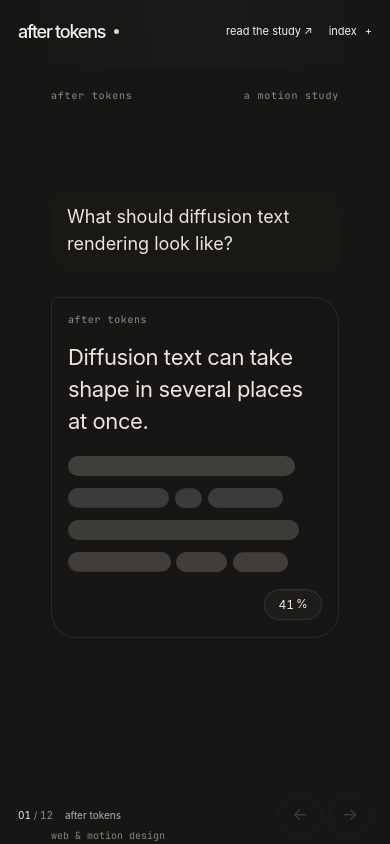
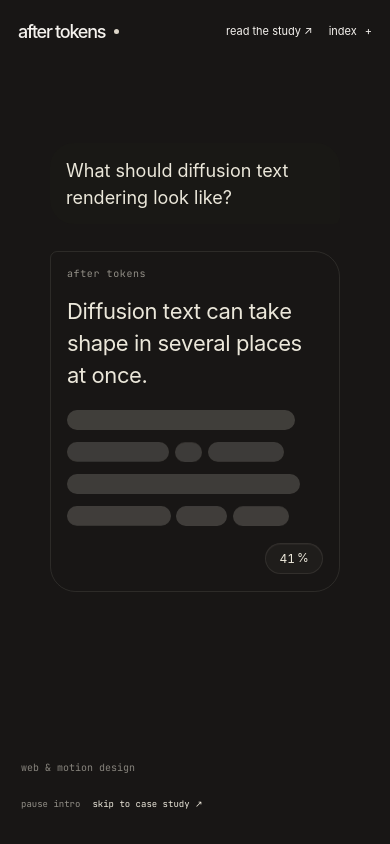
Before and after one commit to globalanomalyindex/after-tokens, a Next.js app: page / in a window 390 px wide. Built offline with nearby package versions, Linux system fonts and the light colour scheme.

Commit message:
Keep intro navigation accessible and stabilize the settling layout

```diff
--- a/components/presentation/case-study-experience.tsx
+++ b/components/presentation/case-study-experience.tsx
@@ -61,7 +61,8 @@ export function CaseStudyExperience({ reading }: { reading: ReactNode }) {
   }, [])
   const navigate = useCallback((next: number) => {
     const clamped = Math.max(0, Math.min(CHAPTERS.length - 1, next))
-    if (document.querySelector('[data-hero-canvas][role="dialog"]')) return
+    setOpeningDone(true)
+    pending.current = 0
     setDirection(clamped >= index ? 1 : -1)
     setIndex(clamped); setMenu(false)
     history.pushState(null, '', `${location.pathname}#${CHAPTERS[clamped]!.id}`)
@@ -169,7 +170,7 @@ export function CaseStudyExperience({ reading }: { reading: ReactNode }) {
           else if (Math.abs(dy) > 85 && !scrollable(start.target, dy)) navigate(index + Math.sign(dy))
         }}>
         <section data-slide-scroll tabIndex={0} key={chapter.id} className={`${styles.slide} ${index === 0 ? styles.openingSlide : ''}`} data-direction={direction} role="group" aria-roledescription="slide" aria-label={`${index + 1} of ${CHAPTERS.length}: ${chapter.label}`}>
-          {index === 0 ? <div className={styles.opening}><h1 className="sr-only">After Tokens — a different arrival for generated text</h1><HeroIntro onOpeningComplete={finishOpening} /></div> : <SlideContent index={index} read={read} />}
+          {index === 0 ? <div className={styles.opening}><h1 className="sr-only">After Tokens — a different arrival for generated text</h1><HeroIntro navigable onOpeningComplete={finishOpening} /></div> : <SlideContent index={index} read={read} />}
         </section>
       </div>
       <footer className={styles.footer}>
--- a/components/presentation/presentation.module.css
+++ b/components/presentation/presentation.module.css
@@ -189,3 +189,11 @@
   .colophonCredits .credit { margin-top: 0; }
 }
 @media (prefers-reduced-motion: reduce) { .studyArrow { transition: none; }.studyCta:hover .studyArrow { transform: none; } }
+
+/* The opening owns viewport geometry; a transformed slide ancestor would
+   change the containing block of its fixed canvas. */
+.openingSlide { animation: none; }
+.header { z-index: 10020; }
+.indexMenu { z-index: 10030; }
+.footerNavigation button { display: none; }
+@media (max-width: 900px) { .footerNavigation button { display: inline-block; } }
--- a/components/settle/hero-intro.module.css
+++ b/components/settle/hero-intro.module.css
@@ -74,3 +74,15 @@
   .controls { gap: 1.25rem; }
 }
 @media (prefers-reduced-motion: reduce) { .sceneControls, .sceneControls[data-visible="false"] { transition: none; }.reply, .cursor { animation: none; transition: none; } .controls button { transition: none; } }
+
+/* Reserve the scroll channel before docking so text never rewraps when
+   the shorter embedded scene starts overflowing. */
+.scene { scrollbar-gutter: stable both-edges; }
+.canvas[data-navigable='true'] { padding-top: 88px; }
+.canvas[data-navigable='true'] .topline { visibility: hidden; }
+@media (max-width: 900px) {
+  .canvas[data-navigable='true'] { padding-top: 70px; }
+}
+@media (max-width: 480px) {
+  .canvas[data-navigable='true'] { padding-top: 62px; }
+}
--- a/components/settle/hero-intro.tsx
+++ b/components/settle/hero-intro.tsx
@@ -40,7 +40,7 @@ const STATIC_ANSWER = INTRO.events.reduce(reduceSettle, createSettleState('sente
 type Presentation = 'pending' | 'fullscreen' | 'docking' | 'embedded'
 export const SkipOpeningContext = createContext(false)
 
-export function HeroIntro({ onOpeningComplete }: { onOpeningComplete?: (skipped: boolean) => void } = {}) {
+export function HeroIntro({ onOpeningComplete, navigable = false }: { onOpeningComplete?: (skipped: boolean) => void; navigable?: boolean } = {}) {
   const root = useRef<HTMLElement>(null)
   const slot = useRef<HTMLDivElement>(null)
   const canvas = useRef<HTMLDivElement>(null)
@@ -64,7 +64,7 @@ export function HeroIntro({ onOpeningComplete }: { onOpeningComplete?: (skipped:
   const { play, pause } = clock
   const expanded = presentation === 'fullscreen' || presentation === 'docking'
   const staticView = hydrated && (reduced || showStatic)
-  const introControlsVisible = presentation === 'fullscreen' && !clock.finished && !staticView
+  const introControlsVisible = !staticView && (navigable ? expanded : presentation === 'fullscreen' && !clock.finished)
   const paused = !hydrated || manualPause || (!expanded && !inView) || !documentVisible
   const active = !paused && !staticView && !clock.finished && presentation !== 'pending'
 
@@ -163,6 +163,11 @@ export function HeroIntro({ onOpeningComplete }: { onOpeningComplete?: (skipped:
     const element = canvas.current
     const focusTarget = root.current
     if (!expanded || !element) return
+    if (navigable) {
+      const escape = (event: KeyboardEvent) => { if (event.key === 'Escape') { event.preventDefault(); skip() } }
+      document.addEventListener('keydown', escape)
+      return () => document.removeEventListener('keydown', escape)
+    }
     const body = document.body, html = document.documentElement
     const x = window.scrollX, y = window.scrollY
     const bodyBefore = { position: body.style.position, top: body.style.top, left: body.style.left, width: body.style.width, overflow: body.style.overflow, paddingRight: body.style.paddingRight }
@@ -204,7 +209,7 @@ export function HeroIntro({ onOpeningComplete }: { onOpeningComplete?: (skipped:
       html.style.scrollBehavior = 'auto'; window.scrollTo(x, y); html.style.scrollBehavior = behavior
       focusTarget?.focus({ preventScroll: true })
     }
-  }, [expanded, skip])
+  }, [expanded, skip, navigable])
 
   const typed = staticView ? QUESTION : QUESTION.slice(0, LETTER_TIMES.filter((at) => at <= clock.elapsedMs).length)
   const replyVisible = staticView || clock.elapsedMs >= REPLY_AT_MS
@@ -216,7 +221,7 @@ export function HeroIntro({ onOpeningComplete }: { onOpeningComplete?: (skipped:
 
   return <figure ref={root} tabIndex={-1} className={styles.root} data-hero-intro data-presentation={presentation} data-elapsed-ms={Math.round(clock.elapsedMs)} data-static={staticView} data-paused={paused || staticView}>
     <div ref={slot} className={styles.slot}>
-      <div ref={canvas} tabIndex={-1} className={styles.canvas} data-hero-canvas data-presentation={presentation} data-demo role={expanded ? 'dialog' : undefined} aria-modal={expanded ? true : undefined} aria-labelledby={expanded ? titleId : undefined} style={{ '--hero-slot-width': slotWidth ? `${slotWidth}px` : '100%' } as CSSProperties}>
+      <div ref={canvas} tabIndex={-1} className={styles.canvas} data-hero-canvas data-presentation={presentation} data-demo data-navigable={navigable} role={expanded && !navigable ? 'dialog' : undefined} aria-modal={expanded && !navigable ? true : undefined} aria-labelledby={expanded ? titleId : undefined} style={{ '--hero-slot-width': slotWidth ? `${slotWidth}px` : '100%' } as CSSProperties}>
         <span id={titleId} className="sr-only">After Tokens motion introduction</span>
         <p className="sr-only" data-hero-transcript>Question: {QUESTION} Answer: {WELCOME}</p>
         <div className={styles.topline} aria-hidden="true"><span>after tokens</span><span>a motion study</span></div>
```
Also changed, not shown: 2 other files (tests, documents, lock files or other folders).
